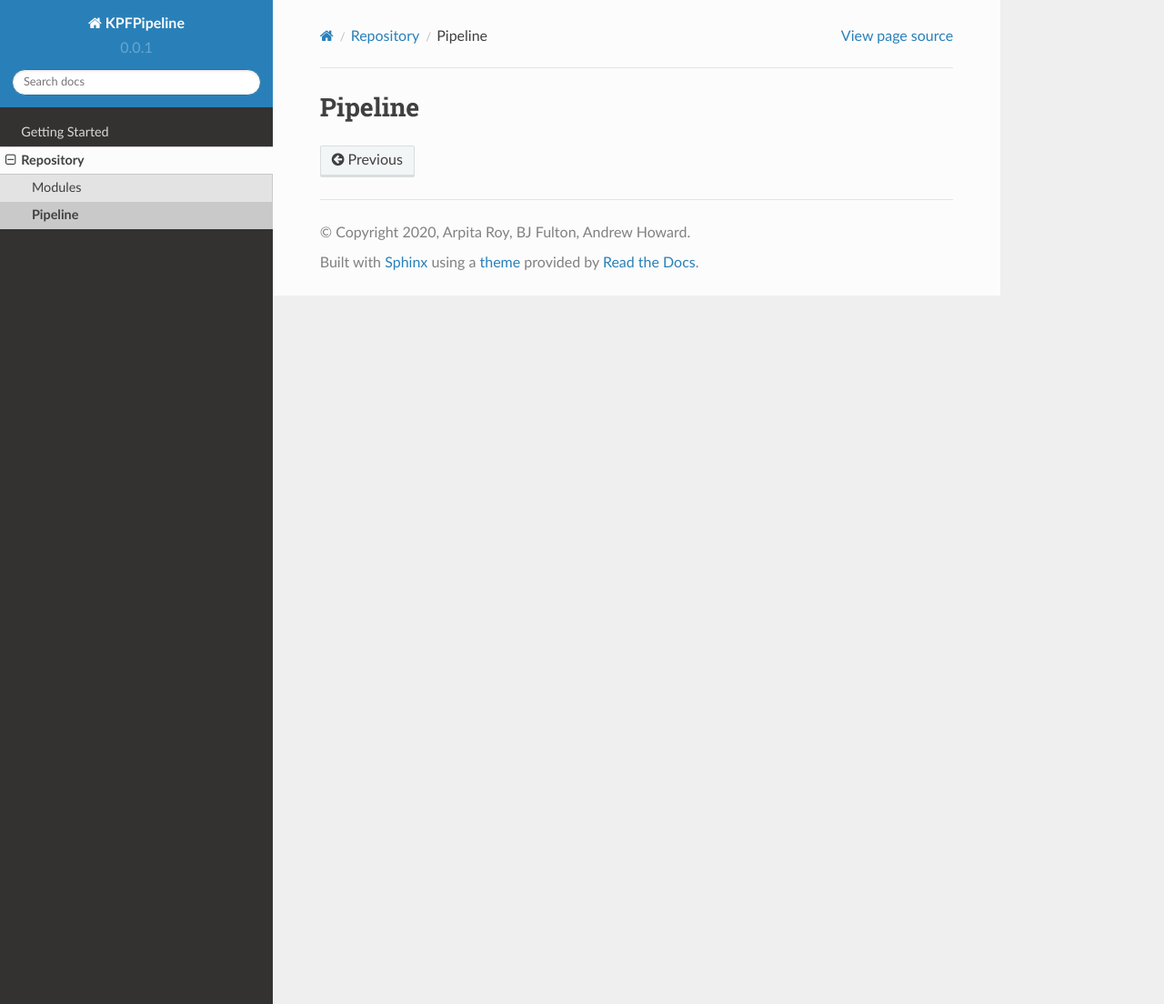
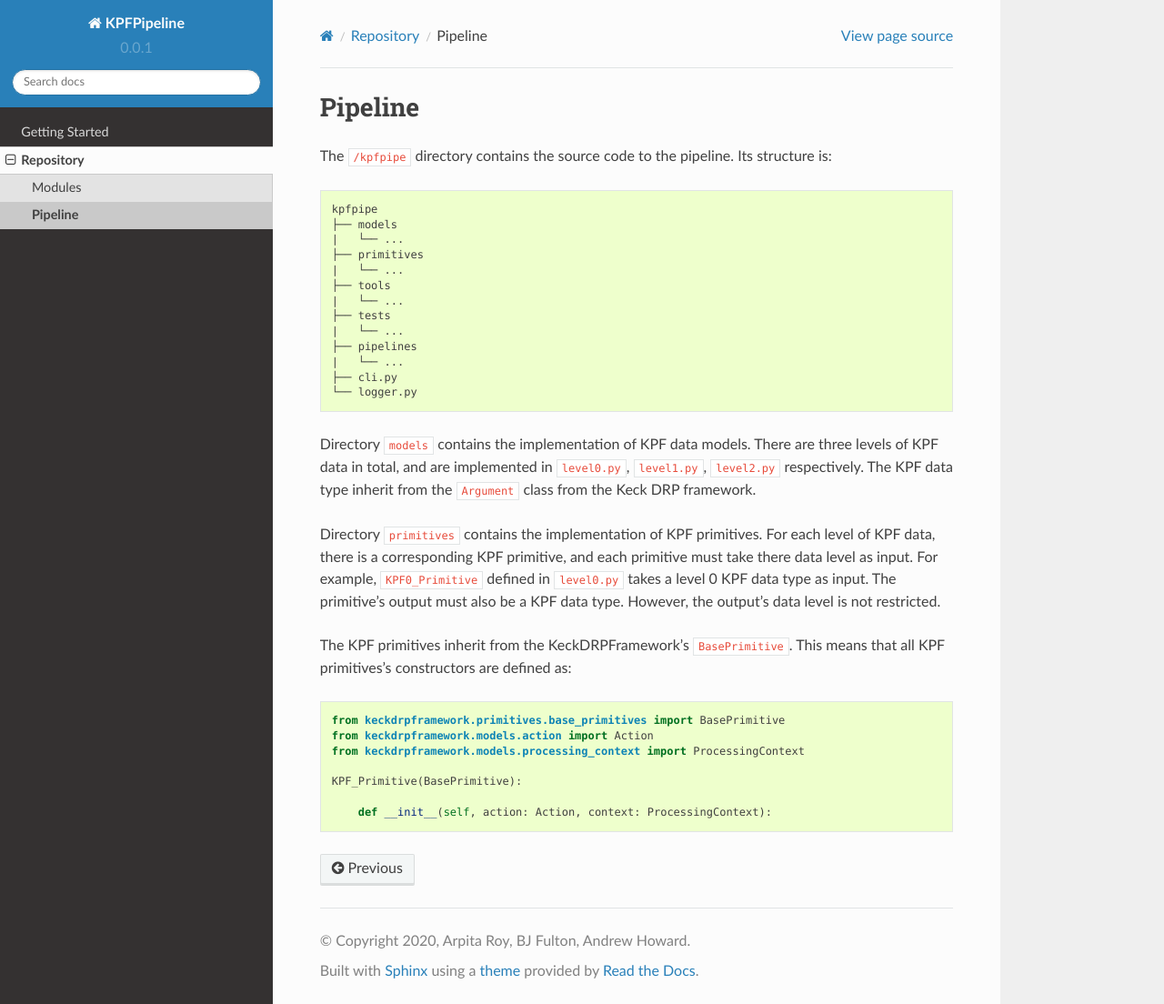
Before and after one commit to Keck-DataReductionPipelines/KPF-Pipeline, a Sphinx documentation site: the page built from docs/source/repository/pipeline.rst, in a window 1280 px wide and 1104 px high. Shown: the whole window at 91% size. Built offline with Sphinx 7.4.7 and the Read the Docs theme 2.0.0, drawn with Linux system fonts in a browser that asks for light colours; formulas are drawn with MathJax 3.

Commit message:
Updated docs

```diff
--- a/docs/source/repository/modules.rst
+++ b/docs/source/repository/modules.rst
@@ -1,2 +1,4 @@
 Modules
 =======
+
+A KPF-Pipeline modules is considered to be
--- a/docs/source/repository/pipeline.rst
+++ b/docs/source/repository/pipeline.rst
@@ -1,2 +1,42 @@
 Pipeline
 ========
+
+The ``/kpfpipe`` directory contains the source code to the pipeline. Its
+structure is::
+
+    kpfpipe
+    ├── models
+    |   └── ...
+    ├── primitives
+    |   └── ...
+    ├── tools
+    |   └── ...
+    ├── tests
+    |   └── ...
+    ├── pipelines
+    |   └── ...
+    ├── cli.py
+    └── logger.py
+
+Directory ``models`` contains the implementation of KPF data models. There
+are three levels of KPF data in total, and are implemented in ``level0.py``,
+``level1.py``, ``level2.py`` respectively. The KPF data type inherit from
+the ``Argument`` class from the Keck DRP framework.
+
+Directory ``primitives`` contains the implementation of KPF primitives. For
+each level of KPF data, there is a corresponding KPF primitive,
+and each primitive must take there data level as input. For example,
+``KPF0_Primitive`` defined in ``level0.py`` takes a level 0 KPF data type
+as input. The primitive's output must also be a KPF data type. However,
+the output's data level is not restricted.
+
+The KPF primitives inherit from the KeckDRPFramework's ``BasePrimitive``.
+This means that all KPF primitives's constructors are defined as::
+
+    from keckdrpframework.primitives.base_primitives import BasePrimitive
+    from keckdrpframework.models.action import Action
+    from keckdrpframework.models.processing_context import ProcessingContext
+
+    KPF_Primitive(BasePrimitive):
+
+        def __init__(self, action: Action, context: ProcessingContext):
```
